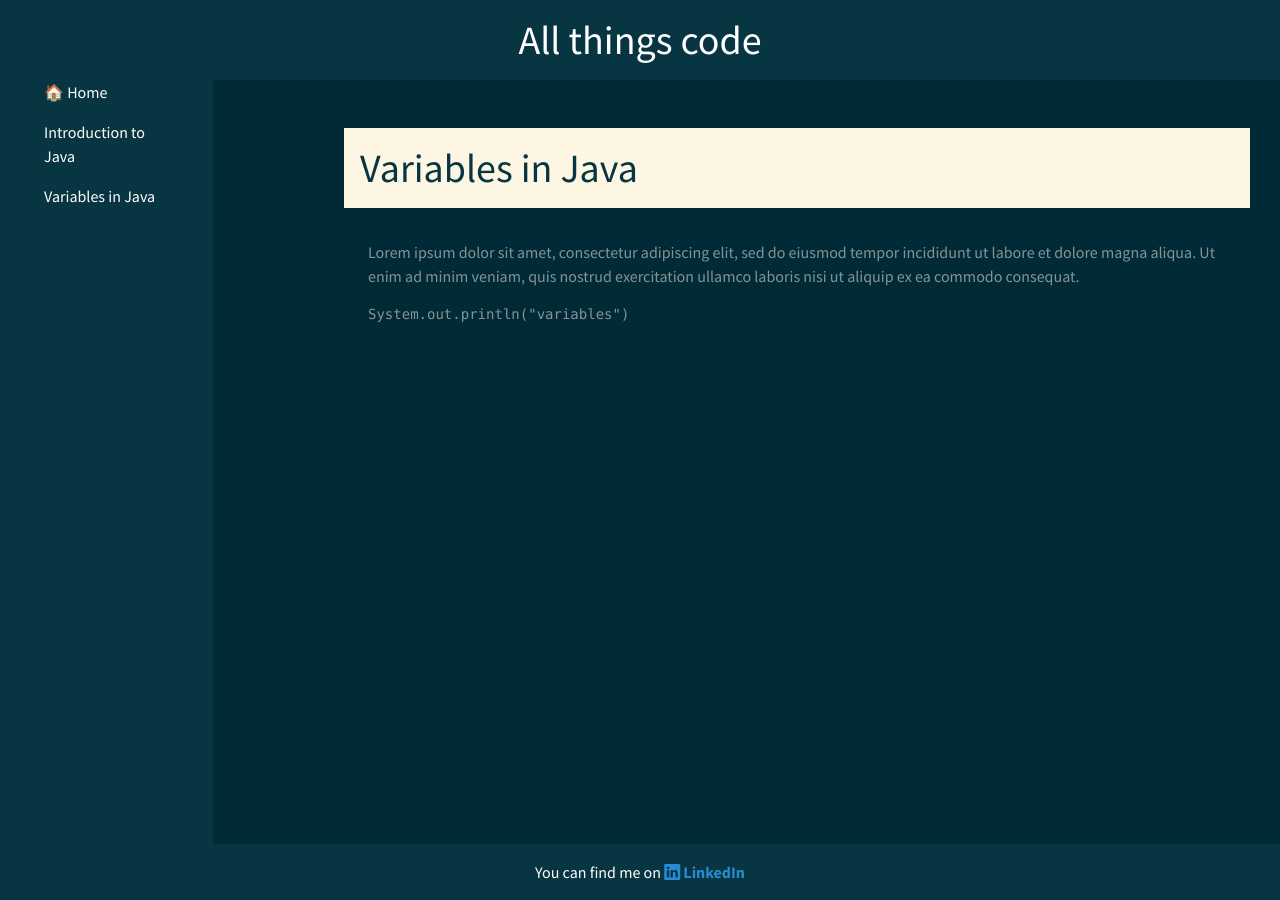
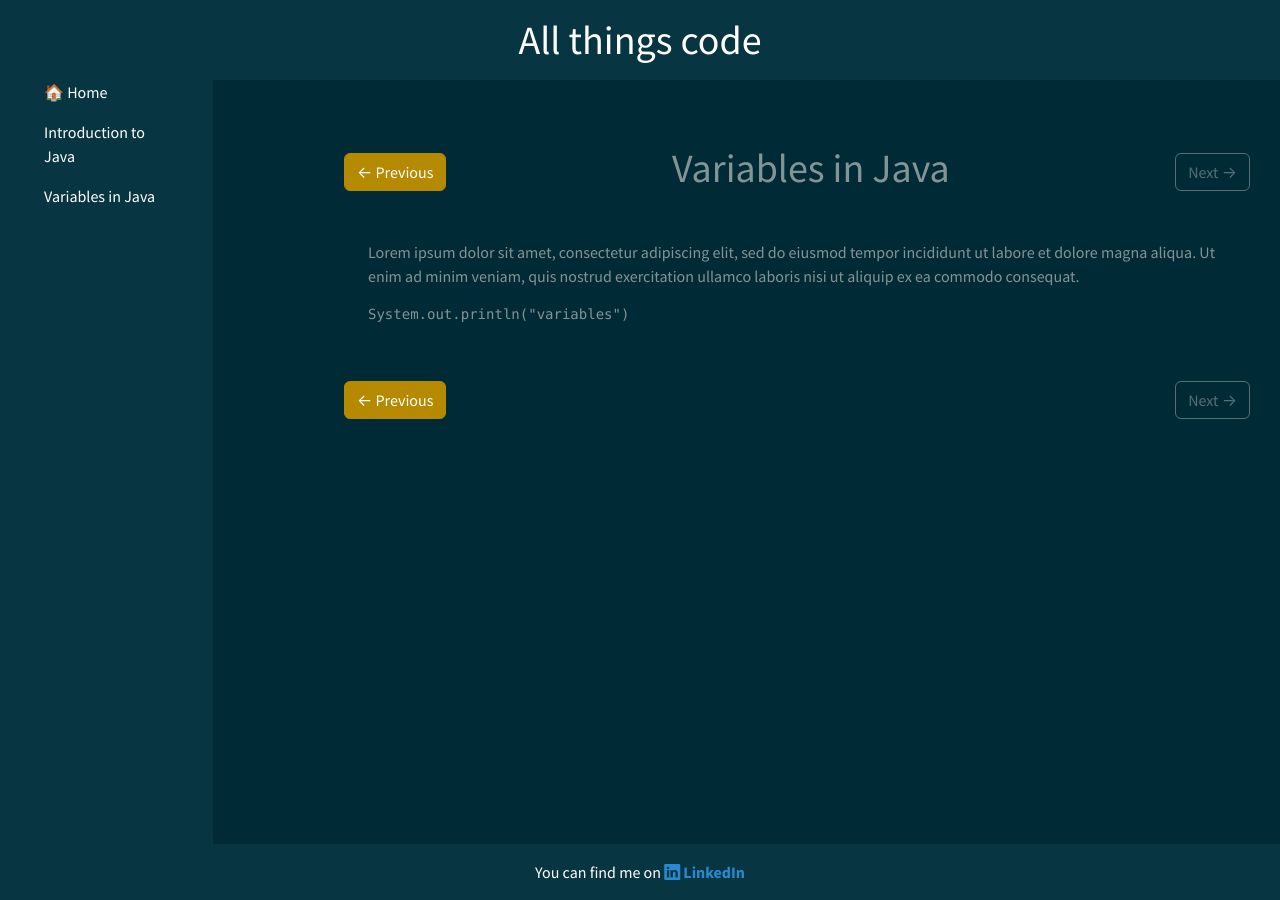
Before and after one commit to pdrum/pdrum.github.io, a Jekyll site: the page built from _courses/java-101/02-variables.md, in a window 1280 px wide. Built offline with Jekyll 4.4.1, drawn with Linux system fonts in a browser that asks for light colours; nearby versions of some CDN libraries.

Commit message:
Add arrows

```diff
--- a/_data/courses.json
+++ b/_data/courses.json
@@ -7,11 +7,11 @@
     "pages": [
       {
         "title": "Introduction to Java",
-        "file": "intro.md"
+        "file": "01-intro.md"
       },
       {
         "title": "Variables in Java",
-        "file": "variables.md"
+        "file": "02-variables.md"
       }
     ]
   }
--- a/_layouts/course.html
+++ b/_layouts/course.html
@@ -33,9 +33,44 @@
 
         <!-- Main Content -->
         <main class="col-md-9 col-lg-10">
-            <h1 class="course-title p-3 bg-light text-dark">{{ page.title }}</h1>
+<!--            <h1 class="course-title p-3 bg-dark text-white">{{ page.title }}</h1>-->
+
+            <div class="d-flex justify-content-between align-items-center my-3">
+                <!-- Previous Page -->
+                {% if page.previous_page %}
+                <a href="{{ page.previous_page }}" class="btn btn-primary">← Previous</a>
+                {% else %}
+                <button class="btn btn-outline-secondary disabled">← Previous</button>
+                {% endif %}
+
+                <!-- Course Title -->
+                <h1 class="text-center flex-grow-1">{{ page.title }}</h1>
+
+                <!-- Next Page -->
+                {% if page.next_page %}
+                <a href="{{ page.next_page }}" class="btn btn-primary">Next →</a>
+                {% else %}
+                <button class="btn btn-outline-secondary disabled">Next →</button>
+                {% endif %}
+            </div>
+
             <div class="lesson-content p-4">
                 {{ content }}
+            </div>
+            <div class="d-flex justify-content-between align-items-center my-3">
+                <!-- Previous Page -->
+                {% if page.previous_page %}
+                <a href="{{ page.previous_page }}" class="btn btn-primary">← Previous</a>
+                {% else %}
+                <button class="btn btn-outline-secondary disabled">← Previous</button>
+                {% endif %}
+
+                <!-- Next Page -->
+                {% if page.next_page %}
+                <a href="{{ page.next_page }}" class="btn btn-primary">Next →</a>
+                {% else %}
+                <button class="btn btn-outline-secondary disabled">Next →</button>
+                {% endif %}
             </div>
         </main>
     </div>
```
Also changed, not shown: _courses/java-101/01-intro.md (renamed from _courses/java-101/intro.md, +2 -1 lines), _courses/java-101/02-variables.md (renamed from _courses/java-101/variables.md, +2 -1 lines).
